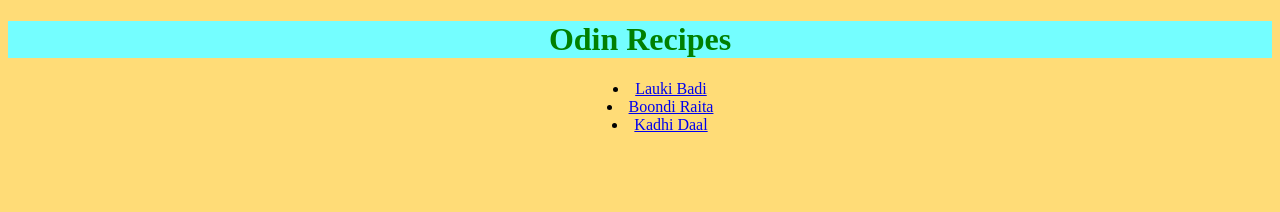
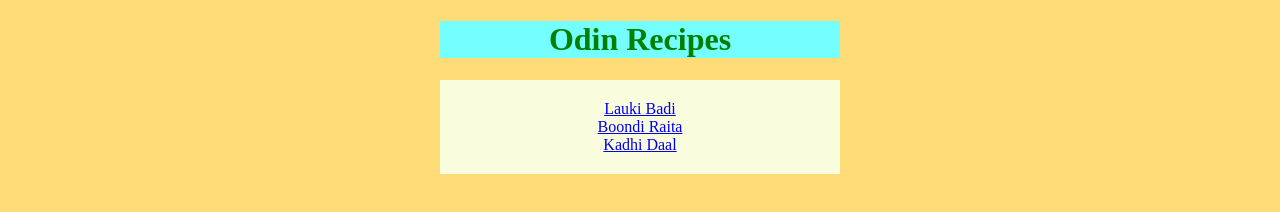
Before and after one commit to dsharmain/odin-recipes, a plain HTML site: page index.html in a window 1280 px wide. Drawn offline with Linux system fonts and the light colour scheme.

Commit message:
Include padding margin

```diff
--- a/index.html
+++ b/index.html
@@ -7,11 +7,13 @@
     <link rel="stylesheet" href="./styles.css" />
 </head>
 <body>
+    <div>
     <h1>Odin Recipes</h1>
-    <ul>
+    <ul class="list">
         <li><a href="./recipes/lauki-badi.html">Lauki Badi</a></li>
         <li><a href="./recipes/boondi-raita.html">Boondi Raita</a></li>
         <li><a href="./recipes/kadhi-daal.html">Kadhi Daal</a></li>
     </ul>
+    </div>
 </body>
 </html>
--- a/styles.css
+++ b/styles.css
@@ -8,8 +8,18 @@ h1 {
     color:green;
     font-family: "Lucida Handwriting";
     text-align:center;
+
+}
+div {
+    width: 400px;
+    margin: auto;
 }
 
-ul,ol {
-    list-style-position: inside;
+.list {
+    background: #fafddd;
+    padding: 20px;
 }
+
+li {
+    list-style: none;
+}
```
Also changed, not shown: recipes/boondi-raita.html (+2 -0 lines), recipes/kadhi-daal.html (+3 -1 lines), recipes/lauki-badi.html (+2 -0 lines).
